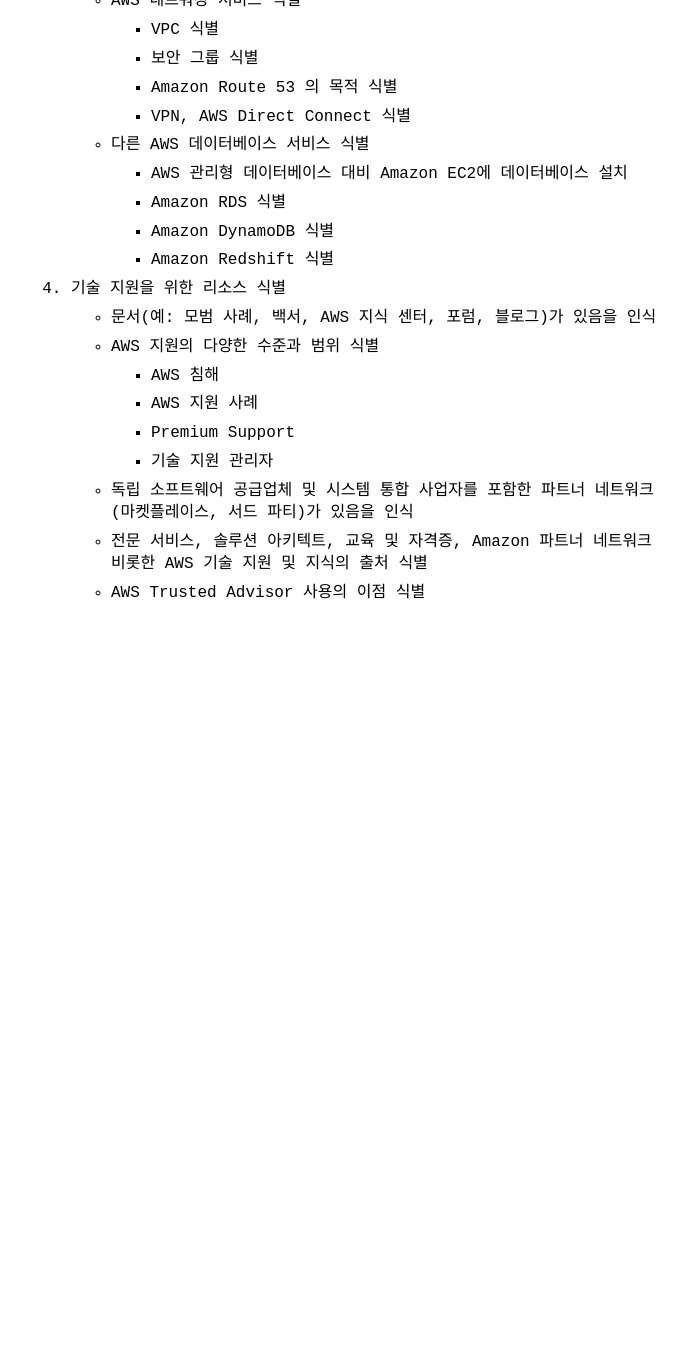
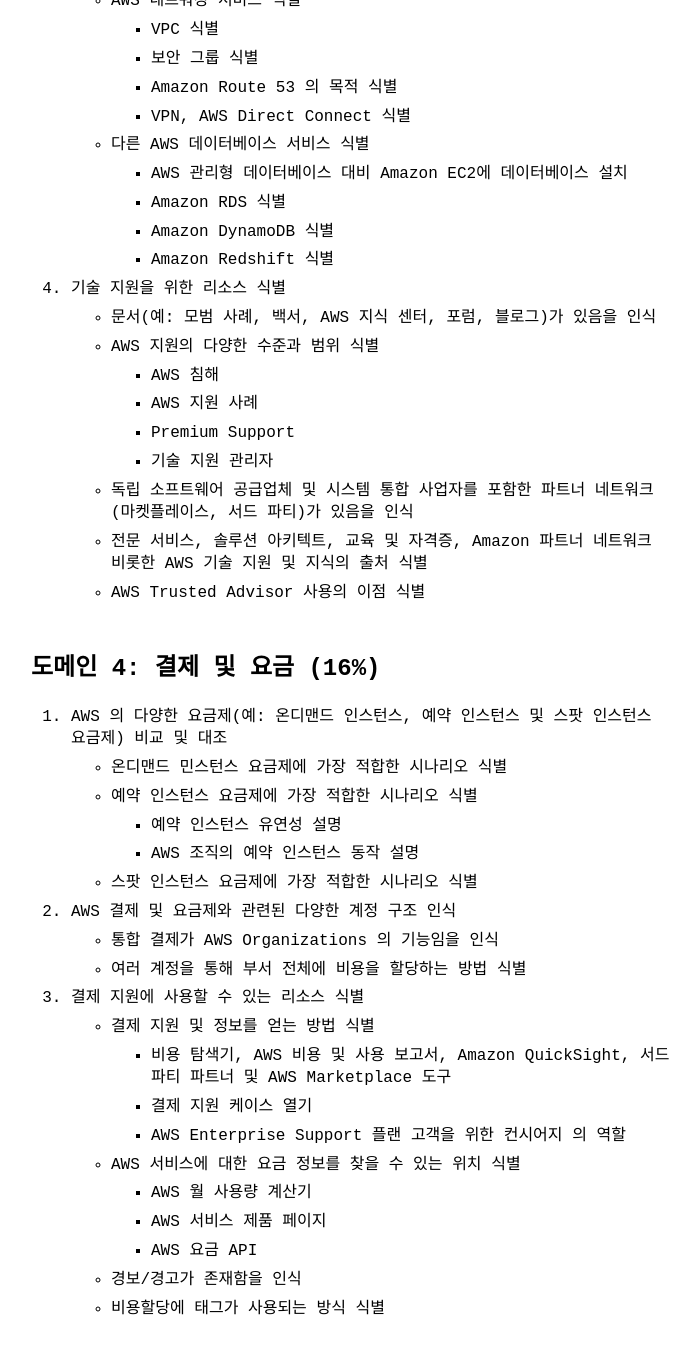
Before and after one commit to khjzzm/khjzzm.github.io, a Jekyll site: the page built from _posts/2023-07-28-CLF-C01.md, in a window 1280 px wide and 1400 px high, scrolled down 3827 px. Shown: the top 1354 px of the window, without its empty margins (289-989 px from the left). Built offline with Jekyll 4.4.1, drawn with Linux system fonts in a browser that asks for light colours; before the commit the page ends 4511 px from its top, so only the background shows below that.

Commit message:
도메인 4: 결제 및 요금 (16%)

```diff
--- a/_posts/2023-07-28-CLF-C01.md
+++ b/_posts/2023-07-28-CLF-C01.md
@@ -148,3 +148,27 @@
 - 독립 소프트웨어 공급업체 및 시스템 통합 사업자를 포함한 파트너 네트워크(마켓플레이스, 서드 파티)가 있음을 인식
 - 전문 서비스, 솔루션 아키텍트, 교육 및 자격증, Amazon 파트너 네트워크 비롯한 AWS 기술 지원 및 지식의 출처 식별
 - AWS Trusted Advisor 사용의 이점 식별
+
+## 도메인 4: 결제 및 요금 (16%)
+1. AWS 의 다양한 요금제(예: 온디맨드 인스턴스, 예약 인스턴스 및 스팟 인스턴스 요금제) 비교 및 대조
+- 온디맨드 민스턴스 요금제에 가장 적합한 시나리오 식별
+- 예약 인스턴스 요금제에 가장 적합한 시나리오 식별
+  - 예약 인스턴스 유연성 설명
+  - AWS 조직의 예약 인스턴스 동작 설명
+- 스팟 인스턴스 요금제에 가장 적합한 시나리오 식별
+
+2. AWS 결제 및 요금제와 관련된 다양한 계정 구조 인식
+- 통합 결제가 AWS Organizations 의 기능임을 인식
+- 여러 계정을 통해 부서 전체에 비용을 할당하는 방법 식별
+
+3. 결제 지원에 사용할 수 있는 리소스 식별
+- 결제 지원 및 정보를 얻는 방법 식별
+  - 비용 탐색기, AWS 비용 및 사용 보고서, Amazon QuickSight, 서드 파티 파트너 및 AWS Marketplace 도구
+  - 결제 지원 케이스 열기
+  - AWS Enterprise Support 플랜 고객을 위한 컨시어지 의 역할
+- AWS 서비스에 대한 요금 정보를 찾을 수 있는 위치 식별
+  - AWS 월 사용량 계산기
+  - AWS 서비스 제품 페이지
+  - AWS 요금 API
+- 경보/경고가 존재함을 인식
+- 비용할당에 태그가 사용되는 방식 식별
```
